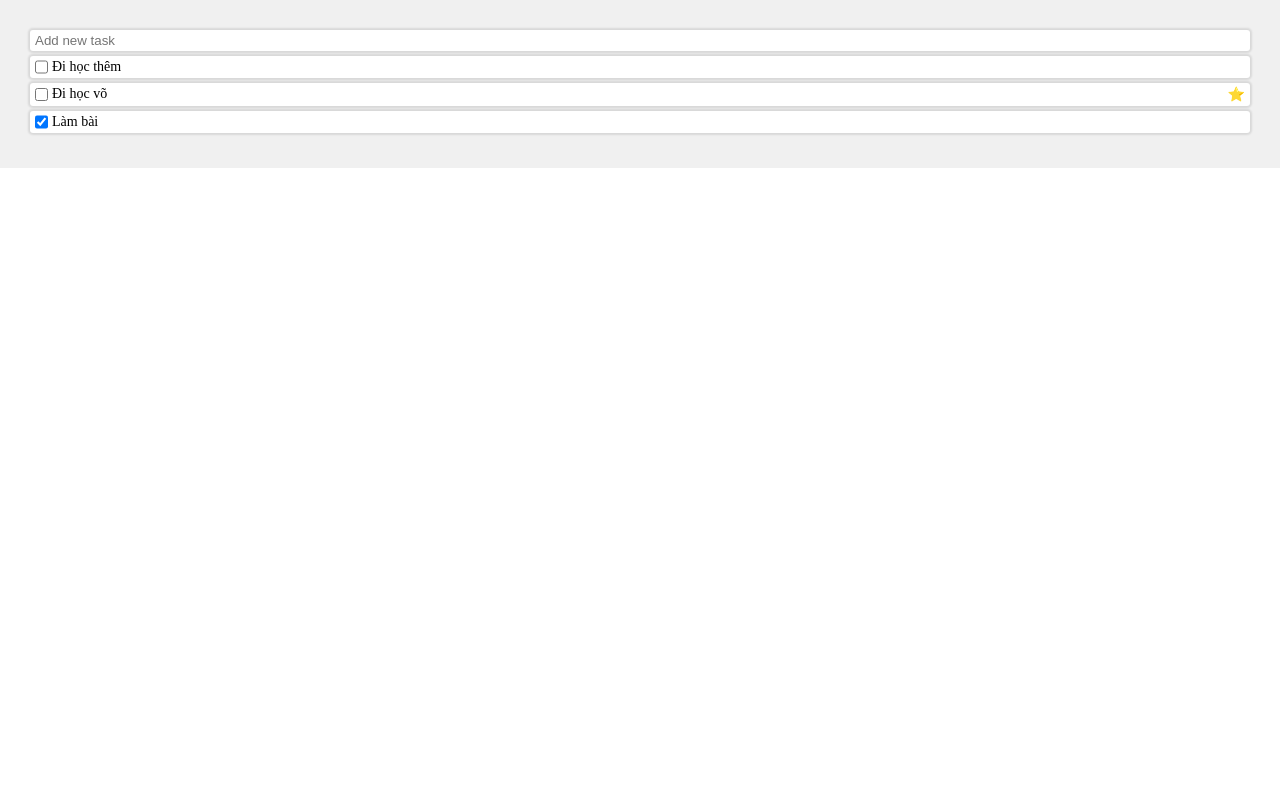
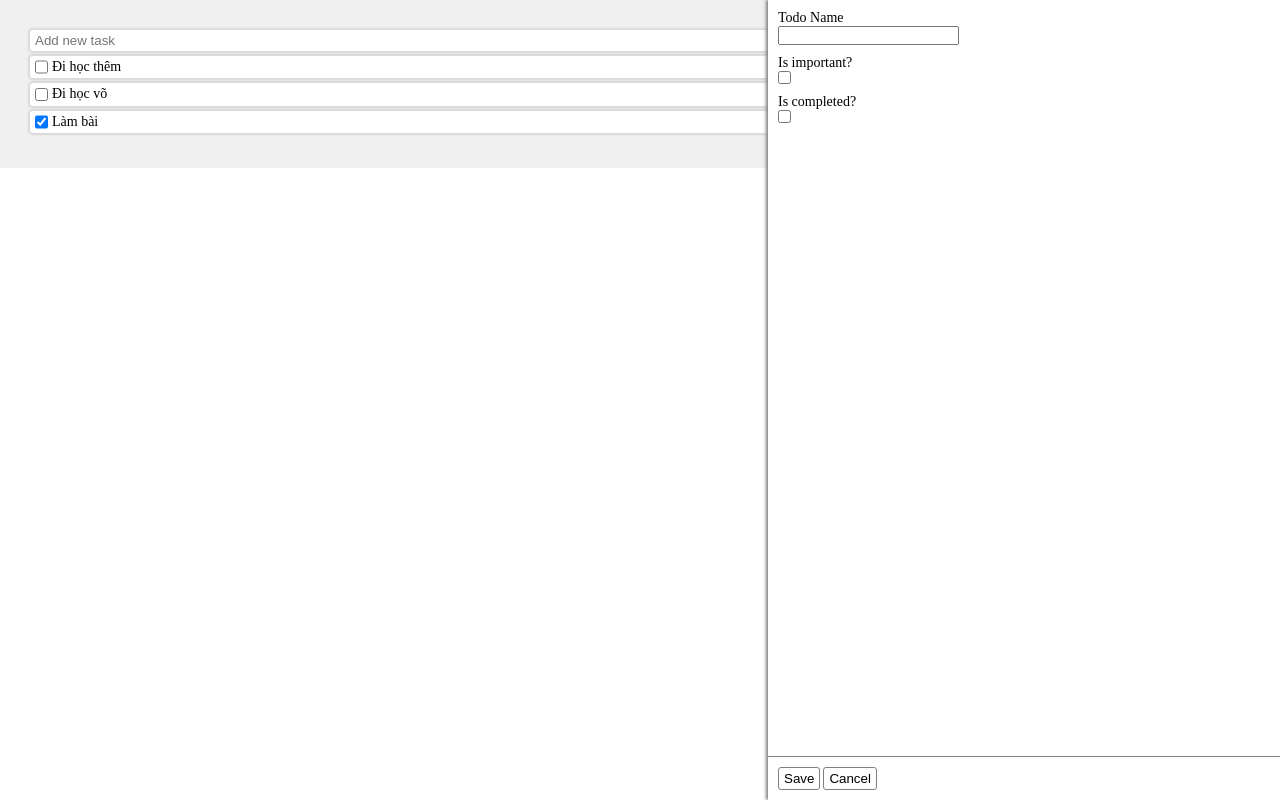
Before and after one commit to vancong171001/ReactJS---HT, a React (Vite) app in the folder Todo App/: page / in a window 1280 px wide. Built offline with nearby package versions, Linux system fonts and the light colour scheme.

Commit message:
C4 - V20: Style for Sidebar component

```diff
--- a/Todo App/src/App.jsx
+++ b/Todo App/src/App.jsx
@@ -1,6 +1,7 @@
 import { useRef, useState } from 'react';
 import './App.css';
 import TodoItem from './components/TodoItem';
+import Sidebar from './components/Sidebar';
 
 function App() {
   const [todoList, setTodoList] = useState([
@@ -62,6 +63,7 @@
         }}
       />
       <div>{todos}</div>
+      <Sidebar />
     </div>
   );
 }
--- /dev/null
+++ b/Todo App/src/components/Sidebar.css
@@ -0,0 +1,36 @@
+.sidebar {
+  position: fixed;
+  top: 0;
+  bottom: 0;
+  right: 0;
+  background-color: white;
+  width: 40vw;
+  box-shadow: -2px 0 3px gray;
+  display: flex;
+  flex-direction: column;
+  justify-content: space-between;
+}
+
+.sb-form {
+  padding: 10px;
+}
+
+.sb-form-field {
+  margin-bottom: 10px;
+  display: flex;
+  flex-direction: column;
+  align-items: flex-start;
+}
+
+.sb-footer {
+  padding: 10px;
+  border-top: 1px solid gray;
+}
+
+.sb-footer button {
+  background-color: white;
+  border: 1px solid gray;
+  border-radius: 3px;
+  padding: 3px 5px;
+  margin-right: 3px;
+}
--- /dev/null
+++ b/Todo App/src/components/Sidebar.jsx
@@ -0,0 +1,29 @@
+import React from 'react';
+import './Sidebar.css';
+
+const Sidebar = () => {
+  return (
+    <div className="sidebar">
+      <form className="sb-form">
+        <div className="sb-form-field">
+          <label htmlFor="sb-name">Todo Name</label>
+          <input type="text" id="sb-name" name="name" />
+        </div>
+        <div className="sb-form-field">
+          <label htmlFor="sb-important">Is important?</label>
+          <input type="checkbox" id="sb-important" name="isImportant" />
+        </div>
+        <div className="sb-form-field">
+          <label htmlFor="sb-completed">Is completed?</label>
+          <input type="checkbox" id="sb-completed" name="isCompleted" />
+        </div>
+      </form>
+      <div className="sb-footer">
+        <button>Save</button>
+        <button>Cancel</button>
+      </div>
+    </div>
+  );
+};
+
+export default Sidebar;
```
